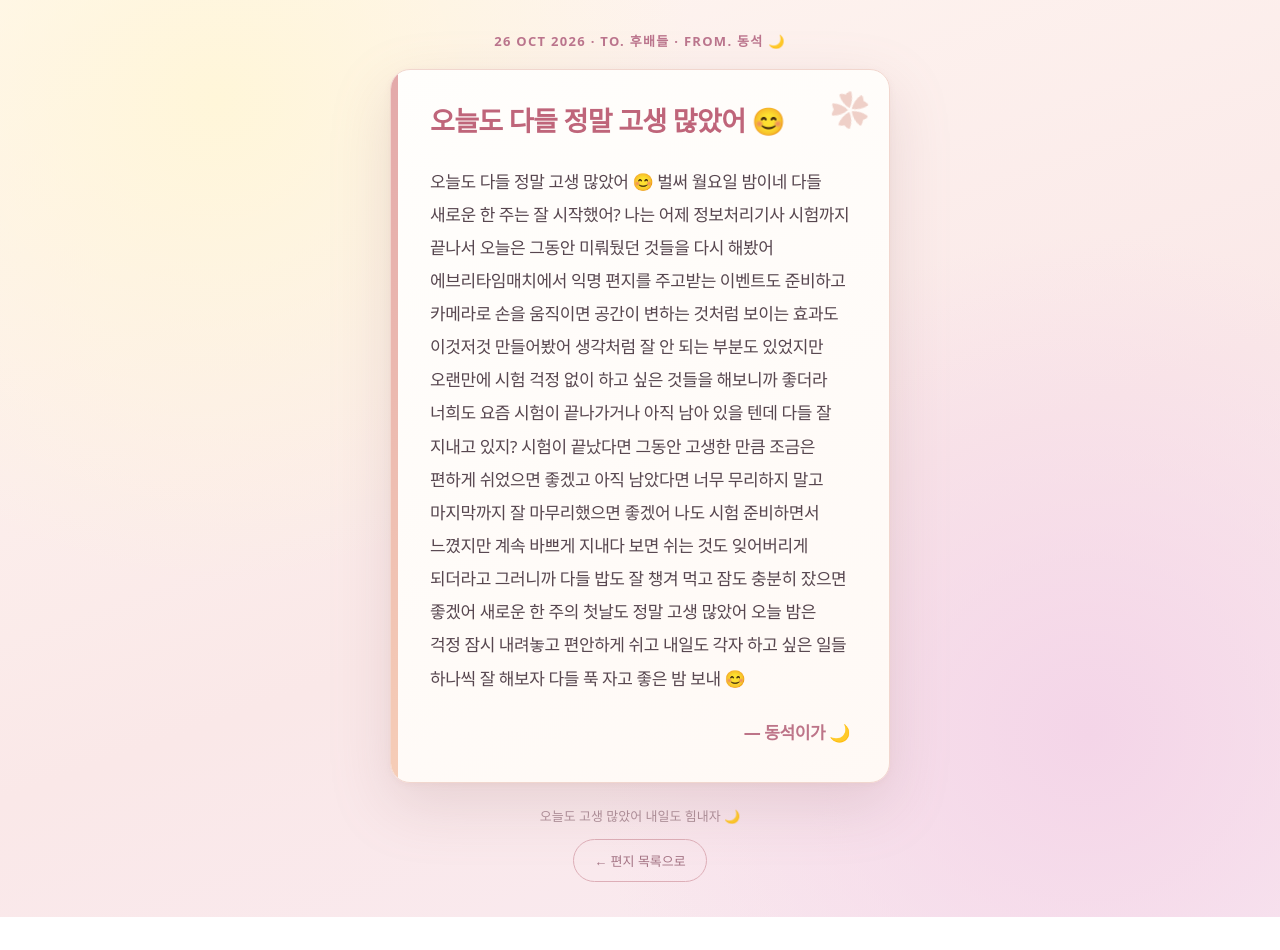
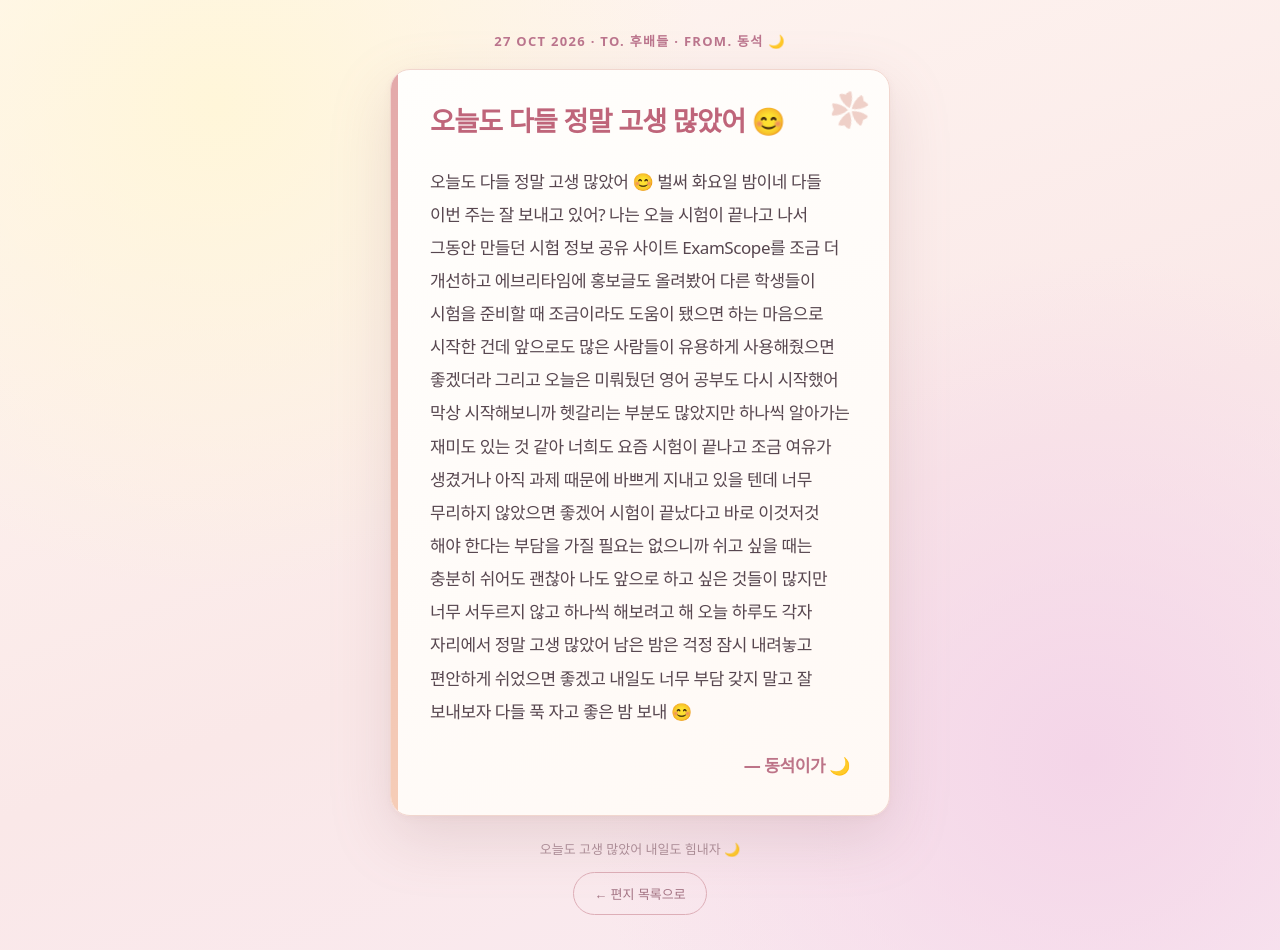
Before and after one commit to usernameisuser11/daily-cheer, a website: page juniors/index.html in a window 1280 px wide. Both pictures are taken after a click on the label 640 px from the left and 527 px from the top of the page. Before the commit the page ends 917 px from the top, so only its background shows below. Drawn offline with Linux system fonts and the light colour scheme.

Commit message:
Add October 27 junior evening letter

```diff
--- a/juniors/index.html
+++ b/juniors/index.html
@@ -4,7 +4,7 @@
 <meta charset="utf-8">
 <meta name="viewport" content="width=device-width,initial-scale=1,viewport-fit=cover">
 <meta name="theme-color" content="#fff1ed">
-<meta name="description" content="후배들에게 전하는 10월 26일 새 편지와 이전 편지들을 담은 편지함">
+<meta name="description" content="후배들에게 전하는 10월 27일 새 편지와 이전 편지들을 담은 편지함">
 <meta property="og:type" content="website">
 <meta property="og:locale" content="ko_KR">
 <meta property="og:title" content="후배들에게 보내는 편지함 💌">
@@ -38,16 +38,16 @@ h1{font-size:clamp(28px,7vw,38px);line-height:1.3;letter-spacing:-.05em;color:#9
 .choice-cta{font-size:13px;font-weight:800;color:#bb6984;margin-top:4px}
 .hint{font-size:12px;color:#aa9195;margin:18px 0 0}
 .letter-scene{display:none}
-:is(#letter-1026,#letter-1025,#letter-1024,#letter-1023,#letter-1022,#letter-1021,#letter-1020,#letter-1019,#letter-1018):checked ~ main{align-items:flex-start}
-:is(#letter-1026,#letter-1025,#letter-1024,#letter-1023,#letter-1022,#letter-1021,#letter-1020,#letter-1019,#letter-1018):checked ~ main .intro{display:none}
-#letter-1026:checked ~ main .letter-scene-1026,#letter-1025:checked ~ main .letter-scene-1025,#letter-1024:checked ~ main .letter-scene-1024,#letter-1023:checked ~ main .letter-scene-1023,#letter-1022:checked ~ main .letter-scene-1022,#letter-1021:checked ~ main .letter-scene-1021,#letter-1020:checked ~ main .letter-scene-1020,#letter-1019:checked ~ main .letter-scene-1019,#letter-1018:checked ~ main .letter-scene-1018{display:block;animation:appear .7s both}
+:is(#letter-1027,#letter-1026,#letter-1025,#letter-1024,#letter-1023,#letter-1022,#letter-1021,#letter-1020,#letter-1019,#letter-1018):checked ~ main{align-items:flex-start}
+:is(#letter-1027,#letter-1026,#letter-1025,#letter-1024,#letter-1023,#letter-1022,#letter-1021,#letter-1020,#letter-1019,#letter-1018):checked ~ main .intro{display:none}
+#letter-1027:checked ~ main .letter-scene-1027,#letter-1026:checked ~ main .letter-scene-1026,#letter-1025:checked ~ main .letter-scene-1025,#letter-1024:checked ~ main .letter-scene-1024,#letter-1023:checked ~ main .letter-scene-1023,#letter-1022:checked ~ main .letter-scene-1022,#letter-1021:checked ~ main .letter-scene-1021,#letter-1020:checked ~ main .letter-scene-1020,#letter-1019:checked ~ main .letter-scene-1019,#letter-1018:checked ~ main .letter-scene-1018{display:block;animation:appear .7s both}
 .letter-top{font-size:13px;letter-spacing:.1em;font-weight:800;color:#bb758d;margin:5px 0 19px}
 .paper{position:relative;padding:31px clamp(23px,6vw,39px) 33px;border:1px solid #f1d6ce;border-radius:20px;background:linear-gradient(150deg,#fffefc,#fff9f5);box-shadow:0 22px 60px #aa7f8438,0 2px 6px #dcb9b333;text-align:left;overflow:hidden}
 .paper:before{content:"";position:absolute;left:0;top:0;bottom:0;width:7px;background:linear-gradient(#e3a9aa,#f6cdb7)}
 .paper:after{content:"✿";position:absolute;right:20px;top:10px;font-size:39px;color:#efd0c8;transform:rotate(-16deg);pointer-events:none}
 .paper p{font-size:clamp(15.5px,3.9vw,17px);line-height:1.95;letter-spacing:-.025em;word-break:keep-all;overflow-wrap:anywhere;margin:0 0 17px;opacity:0;transform:translateY(12px)}
 .paper p.dear{font-size:clamp(22px,5.3vw,27px);line-height:1.5;font-weight:800;color:#bf657a;margin-bottom:23px}
-:is(#letter-1026,#letter-1025,#letter-1024,#letter-1023,#letter-1022,#letter-1021,#letter-1020,#letter-1019,#letter-1018):checked ~ main .paper p{animation:lineIn .65s ease forwards;animation-delay:calc(.25s + var(--n)*.25s)}
+:is(#letter-1027,#letter-1026,#letter-1025,#letter-1024,#letter-1023,#letter-1022,#letter-1021,#letter-1020,#letter-1019,#letter-1018):checked ~ main .paper p{animation:lineIn .65s ease forwards;animation-delay:calc(.25s + var(--n)*.25s)}
 .signature{text-align:right!important;color:#bd7488;font-weight:700;margin:21px 0 0!important}
 .foot{margin:23px 0 14px;color:#ac8e98;font-size:13px}
 .back{display:inline-block;padding:11px 20px;color:#a47484;border:1px solid #ddaeb7;border-radius:100px;font-size:13px;cursor:pointer}
@@ -61,6 +61,7 @@ h1{font-size:clamp(28px,7vw,38px);line-height:1.3;letter-spacing:-.05em;color:#9
 <body>
 <!-- Separate junior mailbox; older existing sites remain unchanged. -->
 <input type="radio" class="switch" name="letter" id="home" checked aria-label="편지 목록">
+<input type="radio" class="switch" name="letter" id="letter-1027" aria-label="10월 27일 편지">
 <input type="radio" class="switch" name="letter" id="letter-1026" aria-label="10월 26일 편지">
 <input type="radio" class="switch" name="letter" id="letter-1025" aria-label="10월 25일 편지">
 <input type="radio" class="switch" name="letter" id="letter-1024" aria-label="10월 24일 편지">
@@ -77,7 +78,8 @@ h1{font-size:clamp(28px,7vw,38px);line-height:1.3;letter-spacing:-.05em;color:#9
 <p class="subtitle">후배들에게 남기는 하루 마무리 이야기<br>읽고 싶은 편지를 열어봐</p>
 <div class="envelope-wrap" aria-hidden="true"><div class="envelope"><div class="letter-peek"></div><div class="flap"></div><div class="seal">♥</div></div></div>
 <div class="letter-choices" aria-label="편지 목록">
-<label for="letter-1026" class="choice"><span class="choice-date">NEW · 2026.10.26</span><span class="choice-title">💌 다시 하고 싶은 일을 시작한 월요일</span><span class="choice-desc">시험을 마치고 새로운 작업들을 해본 하루</span><span class="choice-cta">새 편지 열어보기 →</span></label>
+<label for="letter-1027" class="choice"><span class="choice-date">NEW · 2026.10.27</span><span class="choice-title">💌 새로운 공부를 시작한 화요일</span><span class="choice-desc">ExamScope를 개선하고 영어 공부를 시작한 하루</span><span class="choice-cta">새 편지 열어보기 →</span></label>
+<label for="letter-1026" class="choice"><span class="choice-date">2026.10.26 · 지난 편지</span><span class="choice-title">💌 다시 하고 싶은 일을 시작한 월요일</span><span class="choice-desc">시험을 마치고 새로운 작업들을 해본 하루</span><span class="choice-cta">새 편지 열어보기 →</span></label>
 <label for="letter-1025" class="choice"><span class="choice-date">2026.10.25 · 지난 편지</span><span class="choice-title">💌 마지막 시험을 마친 일요일 밤</span><span class="choice-desc">정보처리기사 실기시험을 마치고 한 주를 돌아보며</span><span class="choice-cta">새 편지 열어보기 →</span></label>
 <label for="letter-1024" class="choice"><span class="choice-date">2026.10.24 · 지난 편지</span><span class="choice-title">💌 시험을 치른 토요일 밤</span><span class="choice-desc">알고리즘 시험을 마치고 마지막 시험을 준비하며</span><span class="choice-cta">새 편지 열어보기 →</span></label>
 <label for="letter-1023" class="choice"><span class="choice-date">2026.10.23 · 지난 편지</span><span class="choice-title">💌 시험을 앞둔 금요일 밤</span><span class="choice-desc">알고리즘을 복습하면서 느낀 솔직한 마음</span><span class="choice-cta">새 편지 열어보기 →</span></label>
@@ -88,6 +90,11 @@ h1{font-size:clamp(28px,7vw,38px);line-height:1.3;letter-spacing:-.05em;color:#9
 <label for="letter-1018" class="choice"><span class="choice-date">2026.10.18 · 지난 편지</span><span class="choice-title">💌 공부가 마음처럼 안 됐던 일요일</span><span class="choice-desc">열심히 했지만 헷갈렸던 하루 그리고 내일 다시 해보려는 마음</span><span class="choice-cta">편지 열어보기 →</span></label>
 </div>
 <p class="hint">이 편지함에 앞으로의 편지도 차곡차곡 남겨둘게 ✨</p>
+</section>
+<section class="scene letter-scene letter-scene-1027" aria-label="후배들에게 보내는 10월 27일 편지">
+<p class="letter-top">27 OCT 2026 · TO. 후배들 · FROM. 동석 🌙</p>
+<article class="paper"><p class="dear" style="--n:0">오늘도 다들 정말 고생 많았어 😊</p><p style="--n:1">오늘도 다들 정말 고생 많았어 😊 벌써 화요일 밤이네 다들 이번 주는 잘 보내고 있어? 나는 오늘 시험이 끝나고 나서 그동안 만들던 시험 정보 공유 사이트 ExamScope를 조금 더 개선하고 에브리타임에 홍보글도 올려봤어 다른 학생들이 시험을 준비할 때 조금이라도 도움이 됐으면 하는 마음으로 시작한 건데 앞으로도 많은 사람들이 유용하게 사용해줬으면 좋겠더라 그리고 오늘은 미뤄뒀던 영어 공부도 다시 시작했어 막상 시작해보니까 헷갈리는 부분도 많았지만 하나씩 알아가는 재미도 있는 것 같아 너희도 요즘 시험이 끝나고 조금 여유가 생겼거나 아직 과제 때문에 바쁘게 지내고 있을 텐데 너무 무리하지 않았으면 좋겠어 시험이 끝났다고 바로 이것저것 해야 한다는 부담을 가질 필요는 없으니까 쉬고 싶을 때는 충분히 쉬어도 괜찮아 나도 앞으로 하고 싶은 것들이 많지만 너무 서두르지 않고 하나씩 해보려고 해 오늘 하루도 각자 자리에서 정말 고생 많았어 남은 밤은 걱정 잠시 내려놓고 편안하게 쉬었으면 좋겠고 내일도 너무 부담 갖지 말고 잘 보내보자 다들 푹 자고 좋은 밤 보내 😊</p><p class="signature" style="--n:2">— 동석이가 🌙</p></article>
+<p class="foot">오늘도 고생 많았어 내일도 힘내자 🌙</p><label for="home" class="back">← 편지 목록으로</label>
 </section>
 <section class="scene letter-scene letter-scene-1026" aria-label="후배들에게 보내는 10월 26일 편지">
 <p class="letter-top">26 OCT 2026 · TO. 후배들 · FROM. 동석 🌙</p>
```
